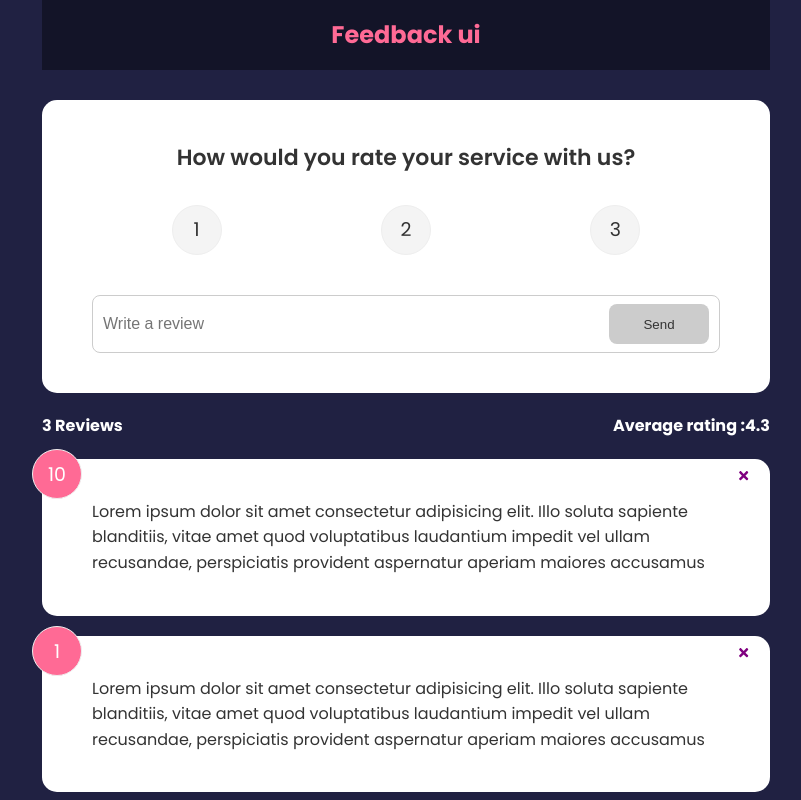
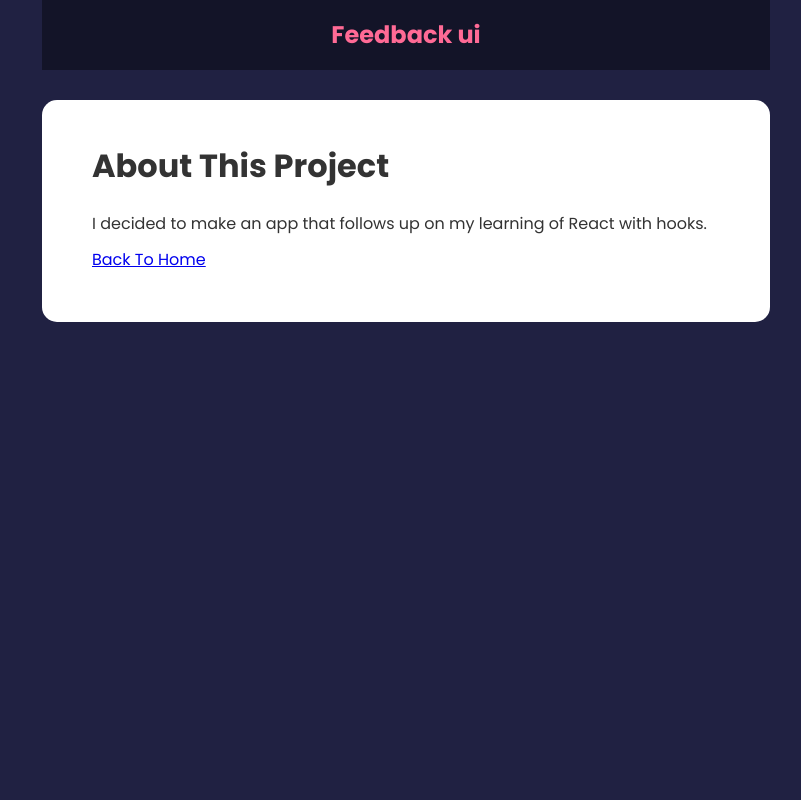
Before and after one commit to nevengerencir/feedbackapp, a React (Create React App) app: page /about in a window 1280 px wide. Shown: the top 800 px of the page, without its empty margins (234-1035 px from the left). Built offline with nearby package versions, Linux system fonts and the light colour scheme.

Commit message:
added edit post

```diff
--- a/package.json
+++ b/package.json
@@ -10,6 +10,7 @@
     "react": "^18.2.0",
     "react-dom": "^18.2.0",
     "react-icons": "^4.6.0",
+    "react-router-dom": "^6.4.3",
     "react-scripts": "5.0.1",
     "uuid": "^9.0.0",
     "web-vitals": "^2.1.4"
--- a/src/App.js
+++ b/src/App.js
@@ -1,33 +1,36 @@
-import { useState } from "react";
+import { BrowserRouter as Router, Route, Routes, Link } from "react-router-dom";
 import Header from "./components/Header";
 import FeedbackList from "./components/FeedbackList";
-import FeedbackData from "./data/FeedbackData";
 import FeedbackStats from "./components/FeedbackStats";
 import FeedbackForm from "./components/FeedbackForm";
-import { v4 as uuidv4 } from "uuid";
+import AboutPage from "./pages/AboutPage";
+import { FeedbackProvider } from "./context/FeedbackContext";
 
 function App() {
-  const [feedback, setFeedback] = useState(FeedbackData);
-  const handleDelete = (id) => {
-    if (window.confirm("Are you sure you want to delete")) {
-      setFeedback(feedback.filter((element) => element.id !== id));
-    }
-  };
-  const addFeedback = (element) => {
-    if (window.confirm("Please confirm your decision")) {
-      element.id = uuidv4();
-      setFeedback([element, ...feedback]);
-    }
-  };
   return (
-    <>
-      <Header text="Feedback ui" />
-      <div className="container">
-        <FeedbackForm handleAdd={addFeedback} />
-        <FeedbackStats feedback={feedback} />
-        <FeedbackList feedback={feedback} handleDelete={handleDelete} />
-      </div>
-    </>
+    <FeedbackProvider>
+      <Router>
+        <Link to="/about" style={{ textDecoration: "none" }}>
+          <Header text="Feedback ui" />
+        </Link>
+        <div className="container">
+          <Routes>
+            <Route
+              exact
+              path="/"
+              element={
+                <>
+                  <FeedbackForm />
+                  <FeedbackStats />
+                  <FeedbackList />
+                </>
+              }
+            ></Route>
+            <Route path="/about" element={<AboutPage />} />
+          </Routes>
+        </div>
+      </Router>
+    </FeedbackProvider>
   );
 }
 export default App;
--- a/src/components/FeedbackForm.jsx
+++ b/src/components/FeedbackForm.jsx
@@ -1,14 +1,27 @@
-import { useState } from "react";
+import { useContext } from "react";
+import FeedbackContext from "../context/FeedbackContext";
+import { useState, useEffect } from "react";
 import Card from "./shared/Card";
 import Button from "./shared/Button";
 import RatingSelect from "./RatingSelect";
-import PropTypes from "prop-types";
-function FeedbackForm({ handleAdd }) {
+
+function FeedbackForm() {
   const [text, setText] = useState("");
   const [rating, setRating] = useState(10);
 
   const [btnDisabled, setBtnDisabled] = useState(true);
   const [message, setMessage] = useState("");
+
+  const { addFeedback, feedbackEdit, updateFeedback } =
+    useContext(FeedbackContext);
+
+  useEffect(() => {
+    if (feedbackEdit.edit === true) {
+      setBtnDisabled(false);
+      setText(feedbackEdit.item.text);
+      setRating(feedbackEdit.item.rating);
+    }
+  }, [feedbackEdit]);
 
   const handleText = (e) => {
     if (text === "") {
@@ -33,7 +46,11 @@ function FeedbackForm({ handleAdd }) {
         text,
         rating,
       };
-      handleAdd(newFeedback);
+      if (feedbackEdit.edit === true) {
+        updateFeedback(feedbackEdit.item.id, newFeedback);
+      } else {
+        addFeedback(newFeedback);
+      }
     }
   };
   return (
@@ -57,7 +74,5 @@ function FeedbackForm({ handleAdd }) {
     </Card>
   );
 }
-FeedbackForm.propTypes = {
-  handleAdd: PropTypes.func.isRequired,
-};
+
 export default FeedbackForm;
--- a/src/components/FeedbackItem.jsx
+++ b/src/components/FeedbackItem.jsx
@@ -1,13 +1,23 @@
-import { useState } from "react"; //importing a hook to setState !
 import PropTypes from "prop-types";
 import Card from "./shared/Card";
-import { FaTimes } from "react-icons/fa";
-function FeedbackItem({ item, handleDelete }) {
+import { FaTimes, FaEdit } from "react-icons/fa";
+import { useContext } from "react";
+import FeedbackContext from "../context/FeedbackContext";
+function FeedbackItem({ item }) {
+  const { handleDelete, editFeedback } = useContext(FeedbackContext);
   return (
     <Card>
       <div className="num-display">{item.rating}</div>
       <button onClick={() => handleDelete(item.id)} className="close">
         <FaTimes color="purple" />
+      </button>
+      <button className="edit">
+        <FaEdit
+          className="purple"
+          onClick={() => {
+            editFeedback(item);
+          }}
+        />
       </button>
       <div className="text-display">{item.text}</div>
     </Card>
--- a/src/components/FeedbackList.jsx
+++ b/src/components/FeedbackList.jsx
@@ -1,7 +1,10 @@
+import { useContext } from "react";
 import FeedbackItem from "./FeedbackItem";
-import PropTypes from "prop-types";
 import { motion, AnimatePresence } from "framer-motion";
-function FeedbackList({ feedback, handleDelete }) {
+import FeedbackContext from "../context/FeedbackContext";
+
+function FeedbackList() {
+  const { feedback } = useContext(FeedbackContext);
   if (!feedback || feedback.length === 0) {
     return <p>No Feedback yet!</p>;
   }
@@ -15,11 +18,7 @@ function FeedbackList({ feedback, handleDelete }) {
             animate={{ opacity: 1 }}
             exit={{ opacity: 0 }}
           >
-            <FeedbackItem
-              key={item.id}
-              item={item}
-              handleDelete={handleDelete}
-            />
+            <FeedbackItem key={item.id} item={item} />
           </motion.div>
         ))}
       </AnimatePresence>
@@ -33,13 +32,4 @@ function FeedbackList({ feedback, handleDelete }) {
   //   </div>
   // );
 }
-FeedbackList.propTypes = {
-  feedback: PropTypes.arrayOf(
-    PropTypes.shape({
-      id: PropTypes.string.isRequired,
-      text: PropTypes.string.isRequired,
-      rating: PropTypes.number.isRequired,
-    })
-  ),
-};
 export default FeedbackList;
--- a/src/components/FeedbackStats.jsx
+++ b/src/components/FeedbackStats.jsx
@@ -1,5 +1,7 @@
-import PropTypes from "prop-types";
-function FeedbackStats({ feedback }) {
+import { useContext } from "react";
+import FeedbackContext from "../context/FeedbackContext";
+function FeedbackStats() {
+  const { feedback } = useContext(FeedbackContext);
   let average =
     feedback.reduce((acc, curr) => acc + curr.rating, 0) / feedback.length;
   average = average.toFixed(1);
@@ -14,7 +16,4 @@ function FeedbackStats({ feedback }) {
     </div>
   );
 }
-FeedbackStats.propTypes = {
-  feedback: PropTypes.array.isRequired,
-};
 export default FeedbackStats;
--- a/src/components/RatingSelect.jsx
+++ b/src/components/RatingSelect.jsx
@@ -1,10 +1,19 @@
-import { useState } from "react";
+import { useState, useContext, useEffect } from "react";
+import FeedbackContext from "../context/FeedbackContext";
+
 function RatingSelect({ select }) {
+  const { feedbackEdit } = useContext(FeedbackContext);
+
   const [selected, setSelected] = useState(10);
   const handleChange = (e) => {
     setSelected(+e.currentTarget.value);
     select(+e.currentTarget.value);
   };
+  useEffect(() => {
+    if (feedbackEdit.edit === true) {
+      setSelected(feedbackEdit.item.rating);
+    }
+  }, [feedbackEdit]);
   return (
     <ul className="rating">
       <li>
--- /dev/null
+++ b/src/context/FeedbackContext.js
@@ -0,0 +1,68 @@
+import { createContext, useState } from "react";
+import { v4 as uuidv4 } from "uuid";
+
+const FeedbackContext = createContext();
+
+export const FeedbackProvider = ({ children }) => {
+  const [feedback, setFeedback] = useState([
+    {
+      id: "1",
+      rating: 10,
+      text: "Lorem ipsum dolor sit amet consectetur adipisicing elit. Illo soluta sapiente blanditiis, vitae amet quod voluptatibus laudantium impedit vel ullam recusandae, perspiciatis provident aspernatur aperiam maiores accusamus",
+    },
+    {
+      id: "2",
+      rating: 1,
+      text: "Lorem ipsum dolor sit amet consectetur adipisicing elit. Illo soluta sapiente blanditiis, vitae amet quod voluptatibus laudantium impedit vel ullam recusandae, perspiciatis provident aspernatur aperiam maiores accusamus",
+    },
+    {
+      id: "3",
+      rating: 2,
+      text: "Lorem ipsum dolor sit amet consectetur adipisicing elit. Illo soluta sapiente blanditiis, vitae amet quod voluptatibus laudantium impedit vel ullam recusandae, perspiciatis provident aspernatur aperiam maiores accusamus",
+    },
+  ]);
+  const handleDelete = (id) => {
+    if (window.confirm("Are you sure you want to delete")) {
+      setFeedback(feedback.filter((element) => element.id !== id));
+    }
+  };
+  const updateFeedback = (id, updItem) => {
+    setFeedback(
+      feedback.map((feedback) =>
+        feedback.id === id ? { ...feedback, ...updItem } : feedback
+      )
+    );
+  };
+
+  const [feedbackEdit, setFeedbackEdit] = useState({
+    item: {},
+    edit: false,
+  });
+  const editFeedback = (item) => {
+    setFeedbackEdit({
+      item,
+      edit: true,
+    });
+  };
+  const addFeedback = (element) => {
+    if (window.confirm("Please confirm your decision")) {
+      element.id = uuidv4();
+      setFeedback([element, ...feedback]);
+    }
+  };
+  return (
+    <FeedbackContext.Provider
+      value={{
+        feedback,
+        handleDelete,
+        addFeedback,
+        editFeedback,
+        feedbackEdit,
+        updateFeedback,
+      }}
+    >
+      {children}
+    </FeedbackContext.Provider>
+  );
+};
+export default FeedbackContext;
--- /dev/null
+++ b/src/pages/AboutPage.jsx
@@ -0,0 +1,20 @@
+import Card from "../components/shared/Card";
+import { Link } from "react-router-dom";
+
+function AboutPage() {
+  return (
+    <Card>
+      <div className="about">
+        <h1>About This Project</h1>
+        <p>
+          I decided to make an app that follows up on my learning of React with
+          hooks.
+        </p>
+        <p>
+          <Link to="/">Back To Home</Link>
+        </p>
+      </div>
+    </Card>
+  );
+}
+export default AboutPage;
```
Also changed, not shown: src/components/AboutIcon.jsx (added, +20 -0 lines), 1 other file (tests, documents, lock files or other folders).
